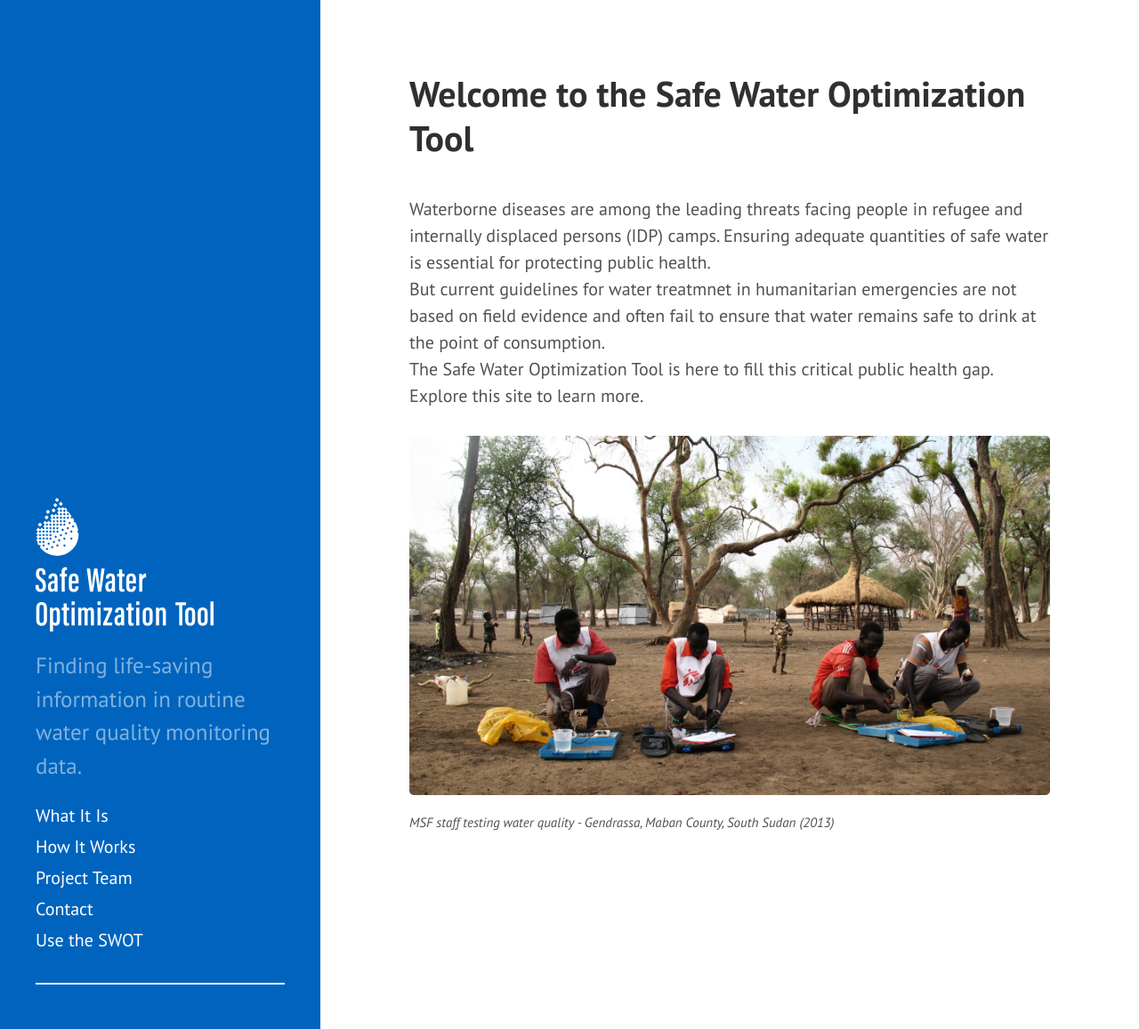
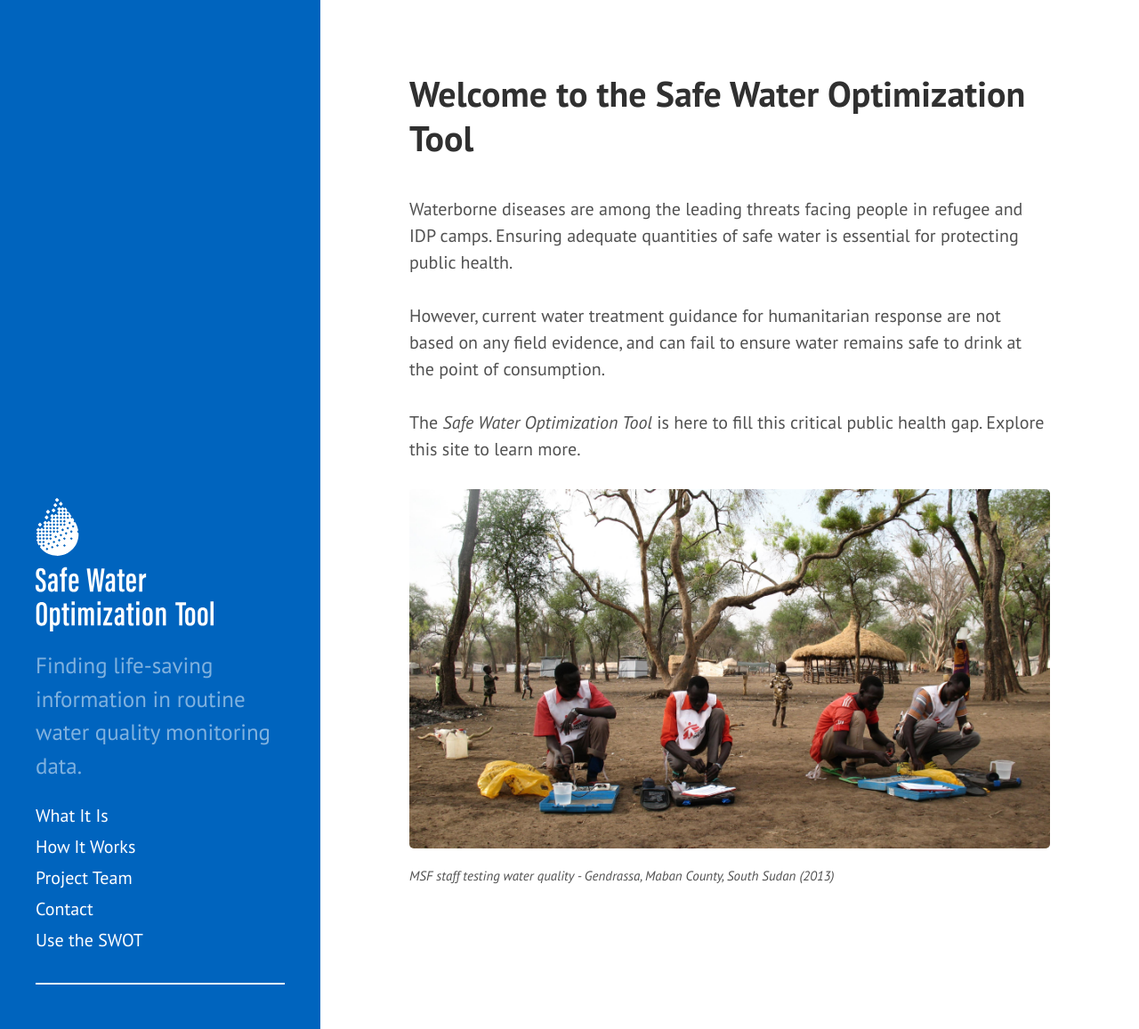
Before and after one commit to safeh2o/swot-infopage, a Jekyll site: the page built from index.html, in a window 1280 px wide and 1157 px high. Shown: the whole window at 89% size. Built offline with Jekyll 4.4.1, drawn with Linux system fonts in a browser that asks for light colours; Markdown is read by kramdown in place of the engine named in the settings; the list of posts is cut into pages by our own code.

Commit message:
Update index.html

```diff
--- a/index.html
+++ b/index.html
@@ -3,11 +3,11 @@ layout: page
 title: Welcome to the Safe Water Optimization Tool
 ---
 <br>
-Waterborne diseases are among the leading threats facing people in refugee and internally displaced persons (IDP) camps. Ensuring adequate quantities of safe water is essential for protecting public health.
+Waterborne diseases are among the leading threats facing people in refugee and IDP camps. Ensuring adequate quantities of safe water is essential for protecting public health.<br>
 <br>
-But current guidelines for water treatmnet in humanitarian emergencies are not based on field evidence and often fail to ensure that water remains safe to drink at the point of consumption.
+However, current water treatment guidance for humanitarian response are not based on any field evidence, and can fail to ensure water remains safe to drink at the point of consumption.</br>
 <br>
-The Safe Water Optimization Tool is here to fill this critical public health gap. Explore this site to learn more.<br>
+The <em> Safe Water Optimization Tool </em> is here to fill this critical public health gap. Explore this site to learn more.<br>
 <br>
 <div>  <img src="{{ site.baseurl }}/public/images/SWOTpic1_990.jpg" alt="MSF staff test water quality">
   <em><p style="font-size:75%">MSF staff testing water quality - Gendrassa, Maban County, South Sudan (2013) </em>
```
